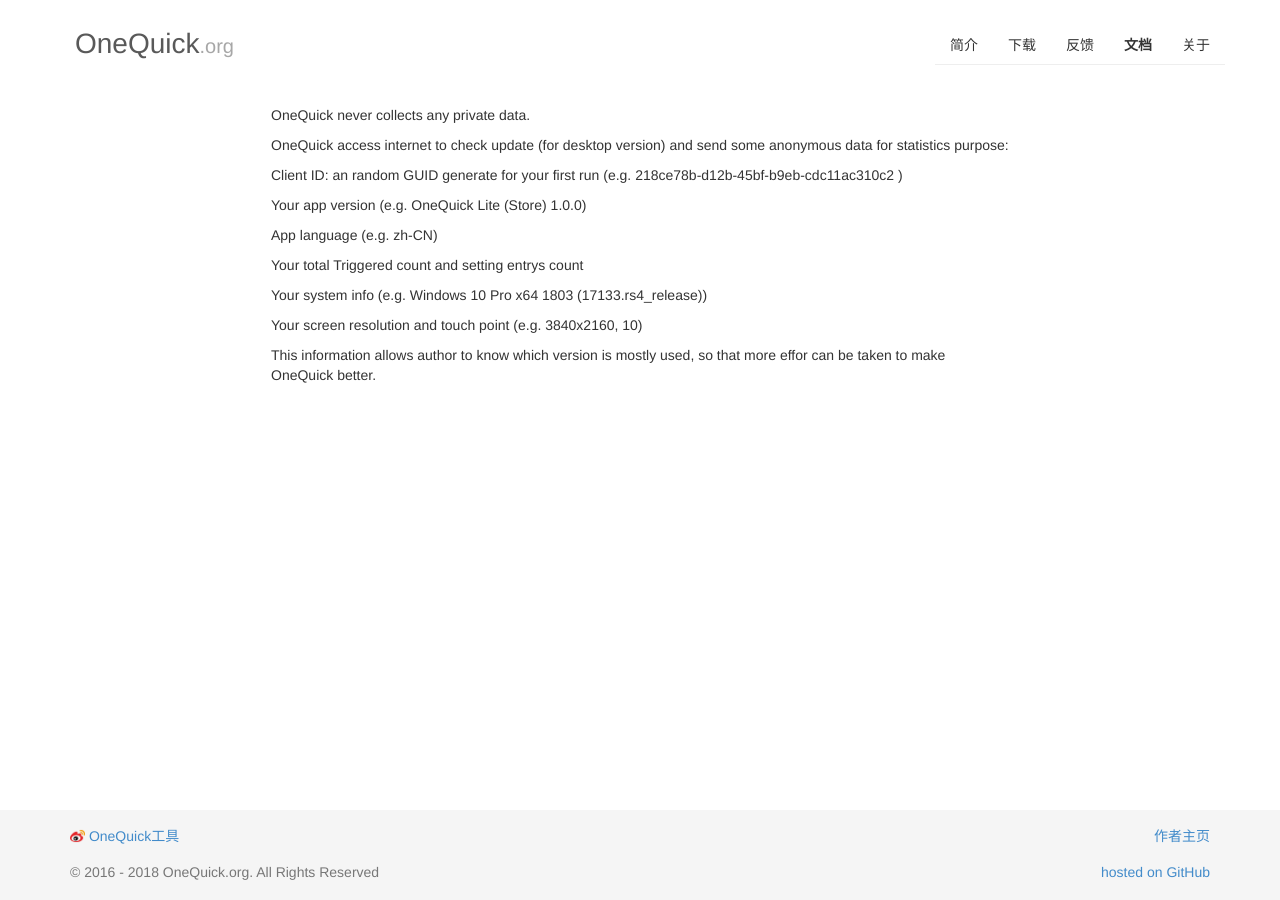
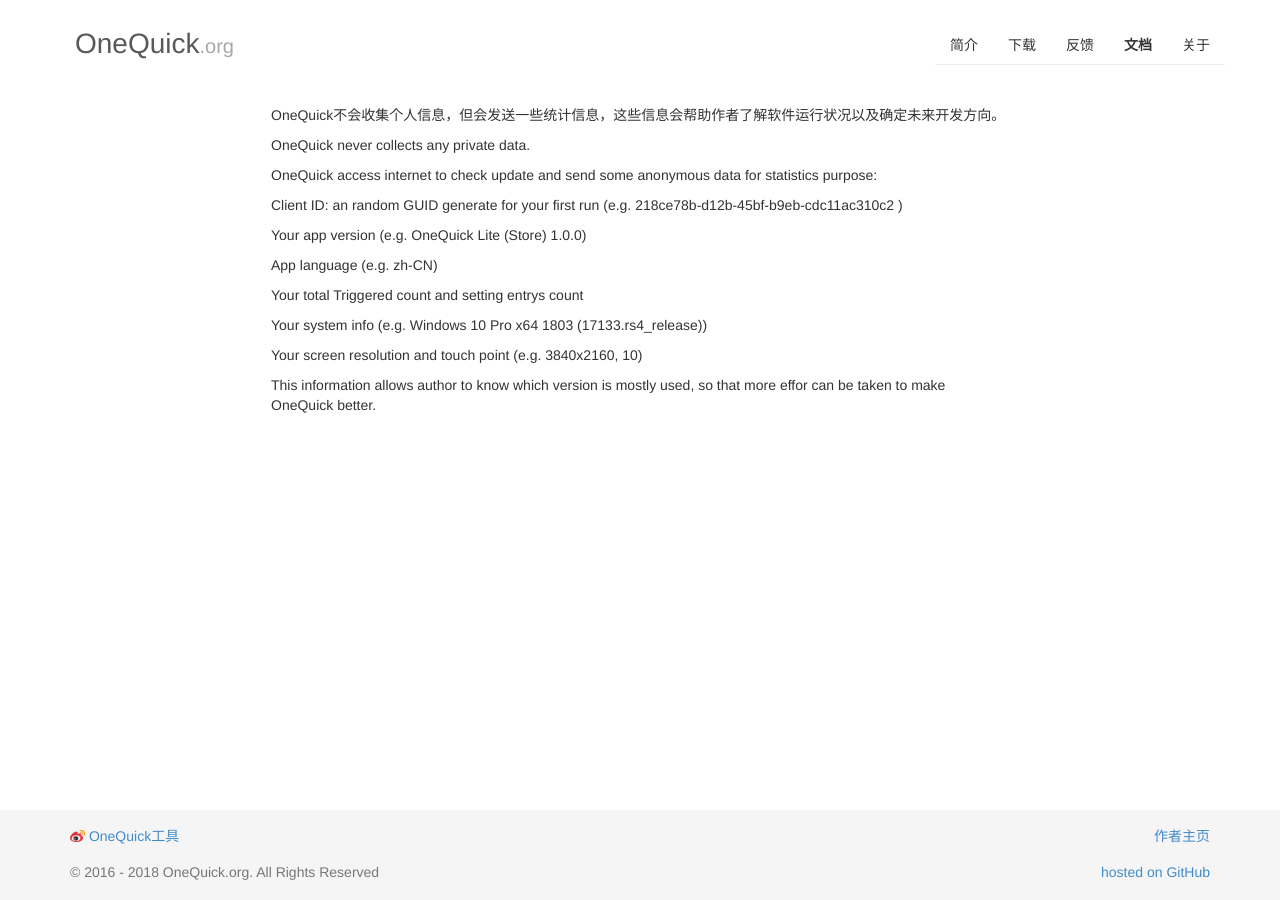
Before and after one commit to OneQuick/OneQuick.github.io-v1-legacy, a Jekyll site: the page built from privacy-policy.md, in a window 1280 px wide. Built offline with Jekyll 4.4.1, drawn with Linux system fonts in a browser that asks for light colours.

Commit message:
更新隐私政策

```diff
--- a/privacy-policy.md
+++ b/privacy-policy.md
@@ -4,9 +4,11 @@
 active: docs
 ---
 
+OneQuick不会收集个人信息，但会发送一些统计信息，这些信息会帮助作者了解软件运行状况以及确定未来开发方向。
+
 OneQuick never collects any private data.
 
-OneQuick access internet to check update (for desktop version) and send some anonymous data for statistics purpose:
+OneQuick access internet to check update and send some anonymous data for statistics purpose:
 
 Client ID: an random GUID generate for your first run (e.g. 218ce78b-d12b-45bf-b9eb-cdc11ac310c2
 )
```
